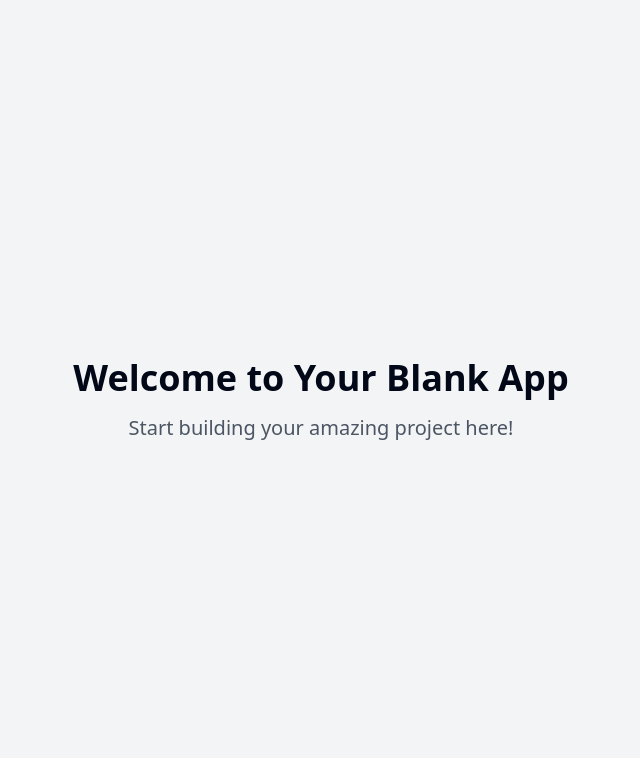
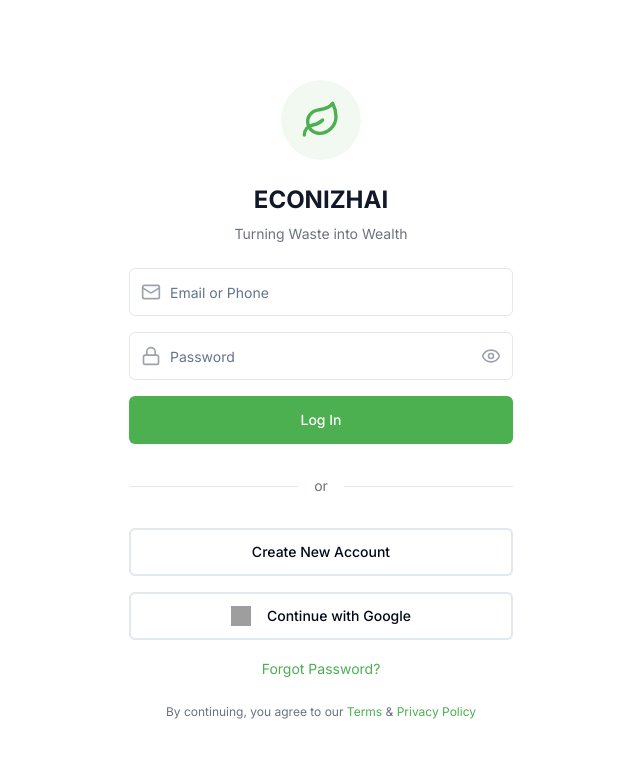
Before and after one commit to suryea01/eco-login-blossom-51, a React (Vite) app: page / in a window 1280 px wide. Shown: the top 758 px of the page, without its empty margins (319-959 px from the left). Built offline with nearby package versions, Linux system fonts and the light colour scheme; grey boxes are pictures that could not be loaded.

Commit message:
Add login screen UI
Implement the UI layout for the login screen, including logo, input fields, buttons, and text, based on the provided design specifications.

```diff
--- a/index.html
+++ b/index.html
@@ -1,14 +1,16 @@
+
 <!DOCTYPE html>
 <html lang="en">
   <head>
     <meta charset="UTF-8" />
     <meta name="viewport" content="width=device-width, initial-scale=1.0" />
-    <title>eco-login-blossom</title>
-    <meta name="description" content="Lovable Generated Project" />
+    <title>ECONIZHAI - Turning Waste into Wealth</title>
+    <meta name="description" content="ECONIZHAI - Turning Waste into Wealth" />
     <meta name="author" content="Lovable" />
+    <link rel="stylesheet" href="https://fonts.googleapis.com/css2?family=Inter:wght@400;500;600;700&display=swap">
 
-    <meta property="og:title" content="eco-login-blossom" />
-    <meta property="og:description" content="Lovable Generated Project" />
+    <meta property="og:title" content="ECONIZHAI - Turning Waste into Wealth" />
+    <meta property="og:description" content="Manage waste responsibly with ECONIZHAI" />
     <meta property="og:type" content="website" />
     <meta property="og:image" content="https://lovable.dev/opengraph-image-p98pqg.png" />
 
@@ -16,7 +18,6 @@
     <meta name="twitter:site" content="@lovable_dev" />
     <meta name="twitter:image" content="https://lovable.dev/opengraph-image-p98pqg.png" />
   </head>
-
   <body>
     <div id="root"></div>
     <!-- IMPORTANT: DO NOT REMOVE THIS SCRIPT TAG OR THIS VERY COMMENT! -->
--- /dev/null
+++ b/src/components/LoginForm.tsx
@@ -0,0 +1,83 @@
+
+import { useState } from "react";
+import { Button } from "@/components/ui/button";
+import { Input } from "@/components/ui/input";
+import { Mail, Lock, Eye, EyeOff } from "lucide-react";
+
+export const LoginForm = () => {
+  const [showPassword, setShowPassword] = useState(false);
+
+  return (
+    <form className="space-y-4 w-full max-w-sm">
+      <div className="relative">
+        <Mail className="absolute left-3 top-1/2 transform -translate-y-1/2 text-gray-400 h-5 w-5" />
+        <Input
+          type="email"
+          placeholder="Email or Phone"
+          className="pl-10 h-12 bg-white border-gray-200"
+        />
+      </div>
+      <div className="relative">
+        <Lock className="absolute left-3 top-1/2 transform -translate-y-1/2 text-gray-400 h-5 w-5" />
+        <Input
+          type={showPassword ? "text" : "password"}
+          placeholder="Password"
+          className="pl-10 pr-10 h-12 bg-white border-gray-200"
+        />
+        <button
+          type="button"
+          onClick={() => setShowPassword(!showPassword)}
+          className="absolute right-3 top-1/2 transform -translate-y-1/2 text-gray-400"
+        >
+          {showPassword ? (
+            <EyeOff className="h-5 w-5" />
+          ) : (
+            <Eye className="h-5 w-5" />
+          )}
+        </button>
+      </div>
+      <Button
+        type="submit"
+        className="w-full h-12 bg-eco-primary hover:bg-eco-dark text-white transition-colors"
+      >
+        Log In
+      </Button>
+
+      <div className="relative py-4">
+        <div className="absolute inset-0 flex items-center">
+          <div className="w-full border-t border-gray-200"></div>
+        </div>
+        <div className="relative flex justify-center">
+          <span className="bg-white px-4 text-sm text-gray-500">or</span>
+        </div>
+      </div>
+
+      <Button
+        type="button"
+        variant="outline"
+        className="w-full h-12 border-2"
+      >
+        Create New Account
+      </Button>
+
+      <Button
+        type="button"
+        variant="outline"
+        className="w-full h-12 border-2"
+      >
+        <img
+          src="https://www.gstatic.com/firebasejs/ui/2.0.0/images/auth/google.svg"
+          alt="Google"
+          className="w-5 h-5 mr-2"
+        />
+        Continue with Google
+      </Button>
+
+      <div className="text-center">
+        <a href="#" className="text-eco-primary hover:text-eco-dark text-sm">
+          Forgot Password?
+        </a>
+      </div>
+    </form>
+  );
+};
--- /dev/null
+++ b/src/components/LogoIcon.tsx
@@ -0,0 +1,13 @@
+
+import { Leaf } from "lucide-react";
+
+export const LogoIcon = () => {
+  return (
+    <div className="relative w-20 h-20 mx-auto mb-6">
+      <div className="absolute inset-0 bg-eco-primary/10 rounded-full animate-pulse" />
+      <div className="absolute inset-0 flex items-center justify-center">
+        <Leaf className="w-10 h-10 text-eco-primary" />
+      </div>
+    </div>
+  );
+};
--- a/src/pages/Index.tsx
+++ b/src/pages/Index.tsx
@@ -1,11 +1,29 @@
-// Update this page (the content is just a fallback if you fail to update the page)
+
+import { LogoIcon } from "@/components/LogoIcon";
+import { LoginForm } from "@/components/LoginForm";
 
 const Index = () => {
   return (
-    <div className="min-h-screen flex items-center justify-center bg-gray-100">
-      <div className="text-center">
-        <h1 className="text-4xl font-bold mb-4">Welcome to Your Blank App</h1>
-        <p className="text-xl text-gray-600">Start building your amazing project here!</p>
+    <div className="min-h-screen bg-white font-inter flex flex-col items-center justify-center p-6">
+      <div className="w-full max-w-sm space-y-6">
+        <div className="text-center">
+          <LogoIcon />
+          <h1 className="text-2xl font-bold text-gray-900 mb-2">ECONIZHAI</h1>
+          <p className="text-gray-500 text-sm">Turning Waste into Wealth</p>
+        </div>
+
+        <LoginForm />
+
+        <p className="text-center text-xs text-gray-500 mt-8">
+          By continuing, you agree to our{" "}
+          <a href="#" className="text-eco-primary hover:text-eco-dark">
+            Terms
+          </a>{" "}
+          &{" "}
+          <a href="#" className="text-eco-primary hover:text-eco-dark">
+            Privacy Policy
+          </a>
+        </p>
       </div>
     </div>
   );
--- a/tailwind.config.ts
+++ b/tailwind.config.ts
@@ -1,3 +1,4 @@
+
 import type { Config } from "tailwindcss";
 
 export default {
@@ -12,85 +13,76 @@ export default {
   theme: {
     container: {
       center: true,
-			padding: '2rem',
+      padding: "2rem",
       screens: {
-				'2xl': '1400px'
-			}
+        "2xl": "1400px",
+      },
     },
     extend: {
       colors: {
-				border: 'hsl(var(--border))',
-				input: 'hsl(var(--input))',
-				ring: 'hsl(var(--ring))',
-				background: 'hsl(var(--background))',
-				foreground: 'hsl(var(--foreground))',
+        border: "hsl(var(--border))",
+        input: "hsl(var(--input))",
+        ring: "hsl(var(--ring))",
+        background: "hsl(var(--background))",
+        foreground: "hsl(var(--foreground))",
+        eco: {
+          primary: "#4CAF50",
+          light: "#81C784",
+          dark: "#388E3C",
+          surface: "#F5F5F5",
+        },
         primary: {
-					DEFAULT: 'hsl(var(--primary))',
-					foreground: 'hsl(var(--primary-foreground))'
+          DEFAULT: "hsl(var(--primary))",
+          foreground: "hsl(var(--primary-foreground))",
         },
         secondary: {
-					DEFAULT: 'hsl(var(--secondary))',
-					foreground: 'hsl(var(--secondary-foreground))'
+          DEFAULT: "hsl(var(--secondary))",
+          foreground: "hsl(var(--secondary-foreground))",
         },
         destructive: {
-					DEFAULT: 'hsl(var(--destructive))',
-					foreground: 'hsl(var(--destructive-foreground))'
+          DEFAULT: "hsl(var(--destructive))",
+          foreground: "hsl(var(--destructive-foreground))",
         },
         muted: {
-					DEFAULT: 'hsl(var(--muted))',
-					foreground: 'hsl(var(--muted-foreground))'
+          DEFAULT: "hsl(var(--muted))",
+          foreground: "hsl(var(--muted-foreground))",
         },
         accent: {
-					DEFAULT: 'hsl(var(--accent))',
-					foreground: 'hsl(var(--accent-foreground))'
+          DEFAULT: "hsl(var(--accent))",
+          foreground: "hsl(var(--accent-foreground))",
         },
         popover: {
-					DEFAULT: 'hsl(var(--popover))',
-					foreground: 'hsl(var(--popover-foreground))'
+          DEFAULT: "hsl(var(--popover))",
+          foreground: "hsl(var(--popover-foreground))",
         },
         card: {
-					DEFAULT: 'hsl(var(--card))',
-					foreground: 'hsl(var(--card-foreground))'
+          DEFAULT: "hsl(var(--card))",
+          foreground: "hsl(var(--card-foreground))",
         },
-				sidebar: {
-					DEFAULT: 'hsl(var(--sidebar-background))',
-					foreground: 'hsl(var(--sidebar-foreground))',
-					primary: 'hsl(var(--sidebar-primary))',
-					'primary-foreground': 'hsl(var(--sidebar-primary-foreground))',
-					accent: 'hsl(var(--sidebar-accent))',
-					'accent-foreground': 'hsl(var(--sidebar-accent-foreground))',
-					border: 'hsl(var(--sidebar-border))',
-					ring: 'hsl(var(--sidebar-ring))'
-				}
+      },
+      fontFamily: {
+        inter: ["Inter", "sans-serif"],
       },
       borderRadius: {
-				lg: 'var(--radius)',
-				md: 'calc(var(--radius) - 2px)',
-				sm: 'calc(var(--radius) - 4px)'
+        lg: "var(--radius)",
+        md: "calc(var(--radius) - 2px)",
+        sm: "calc(var(--radius) - 4px)",
       },
       keyframes: {
-				'accordion-down': {
-					from: {
-						height: '0'
+        "accordion-down": {
+          from: { height: "0" },
+          to: { height: "var(--radix-accordion-content-height)" },
         },
-					to: {
-						height: 'var(--radix-accordion-content-height)'
-					}
+        "accordion-up": {
+          from: { height: "var(--radix-accordion-content-height)" },
+          to: { height: "0" },
         },
-				'accordion-up': {
-					from: {
-						height: 'var(--radix-accordion-content-height)'
-					},
-					to: {
-						height: '0'
-					}
-				}
       },
       animation: {
-				'accordion-down': 'accordion-down 0.2s ease-out',
-				'accordion-up': 'accordion-up 0.2s ease-out'
-			}
-		}
+        "accordion-down": "accordion-down 0.2s ease-out",
+        "accordion-up": "accordion-up 0.2s ease-out",
+      },
+    },
   },
   plugins: [require("tailwindcss-animate")],
 } satisfies Config;
```
Lines whose indentation alone changed are shown as unchanged.
